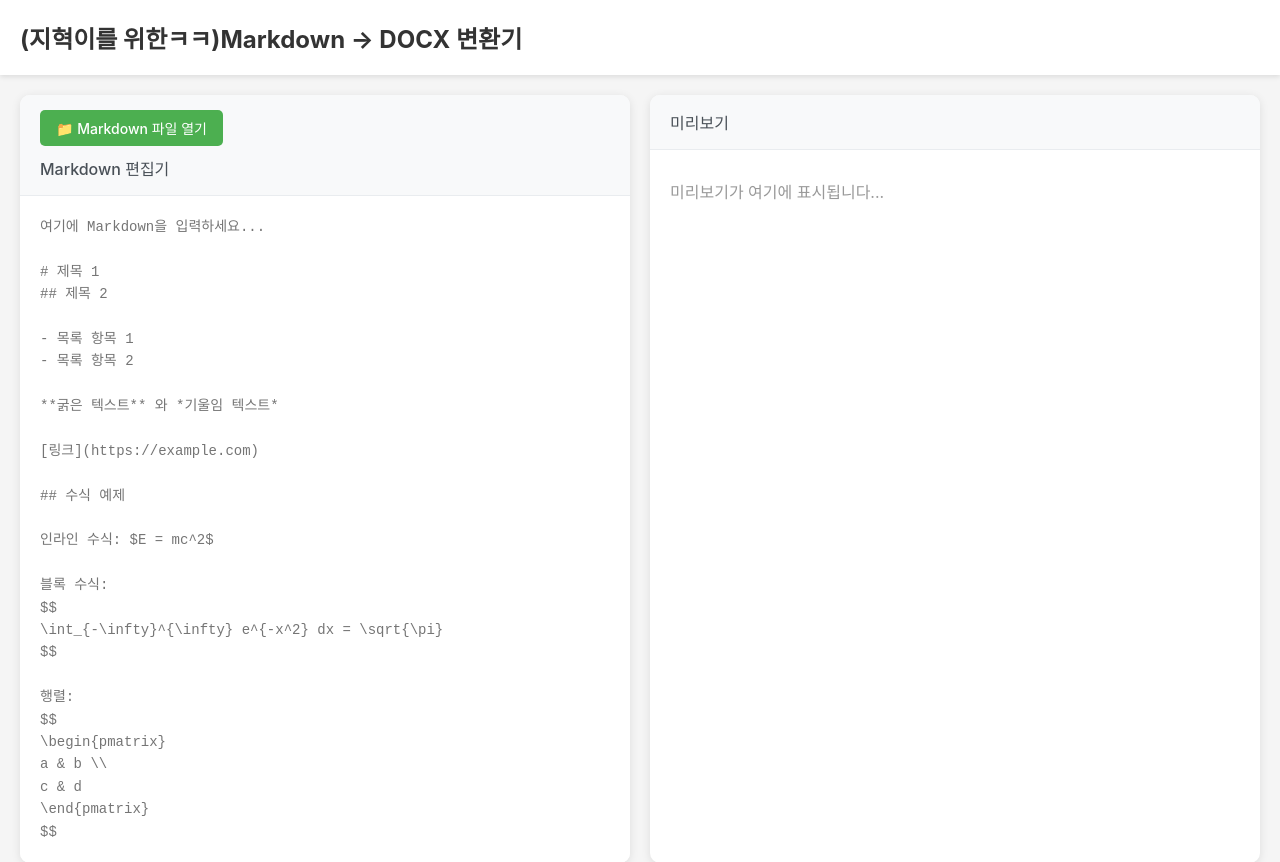
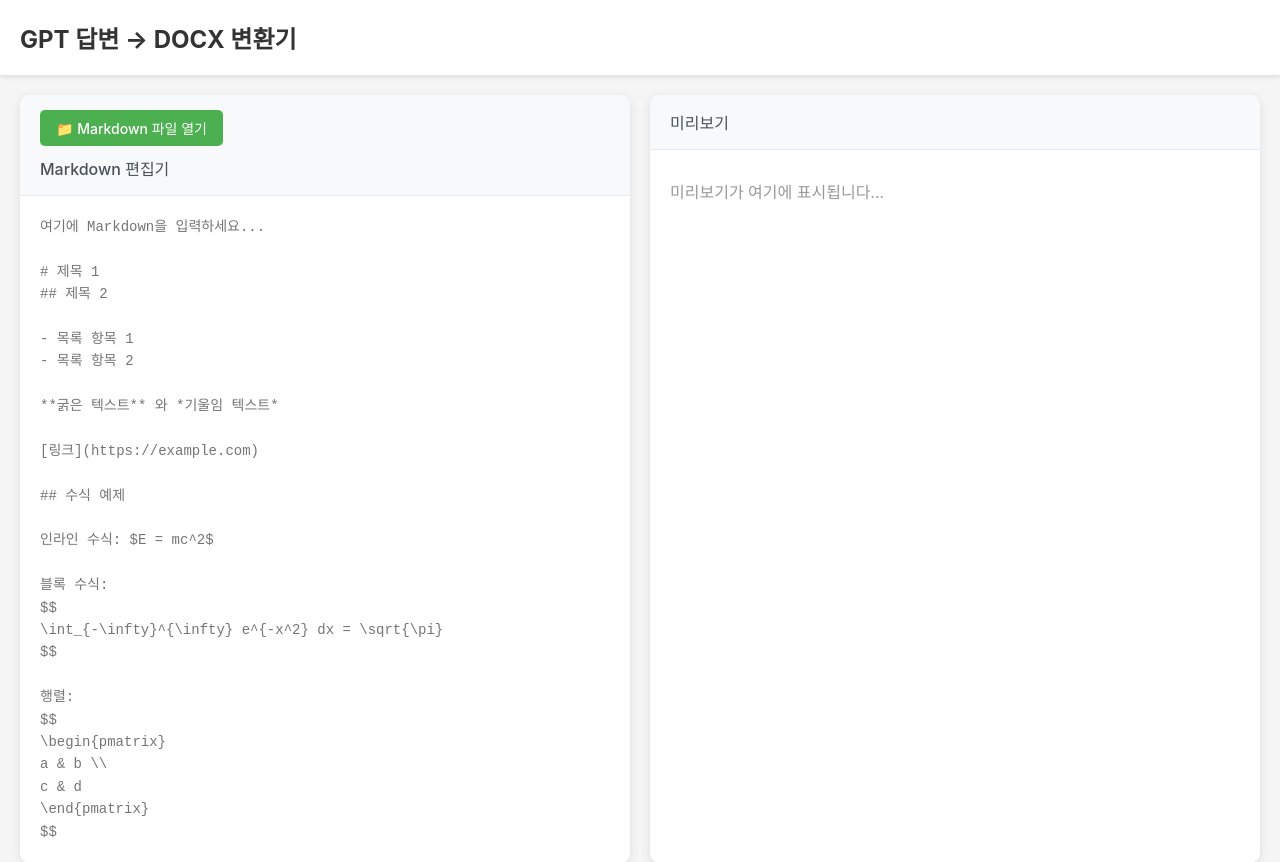
Before and after one commit to soyesenna/md-to-docx, a Flask app: page / in a window 1280 px wide. Shown: the top 862 px of the page. Run offline with Flask 3, Linux system fonts and the light colour scheme; some libraries are stand-ins or nearby versions.

Commit message:
docs: 제목 수정

```diff
--- a/templates/index.html
+++ b/templates/index.html
@@ -3,7 +3,7 @@
 <head>
     <meta charset="UTF-8">
     <meta name="viewport" content="width=device-width, initial-scale=1.0">
-    <title>Markdown to DOCX 변환기</title>
+    <title>GPT 답변 to DOCX 변환기</title>
     <script src="https://cdn.jsdelivr.net/npm/marked/marked.min.js"></script>
     <link rel="stylesheet" href="https://cdn.jsdelivr.net/npm/katex@0.16.9/dist/katex.min.css">
     <script defer src="https://cdn.jsdelivr.net/npm/katex@0.16.9/dist/katex.min.js"></script>
@@ -246,7 +246,7 @@
 </head>
 <body>
     <div class="header">
-        <h1>(지혁이를 위한ㅋㅋ)Markdown → DOCX 변환기</h1>
+        <h1>GPT 답변 → DOCX 변환기</h1>
     </div>
 
     <div class="main-container">
```
